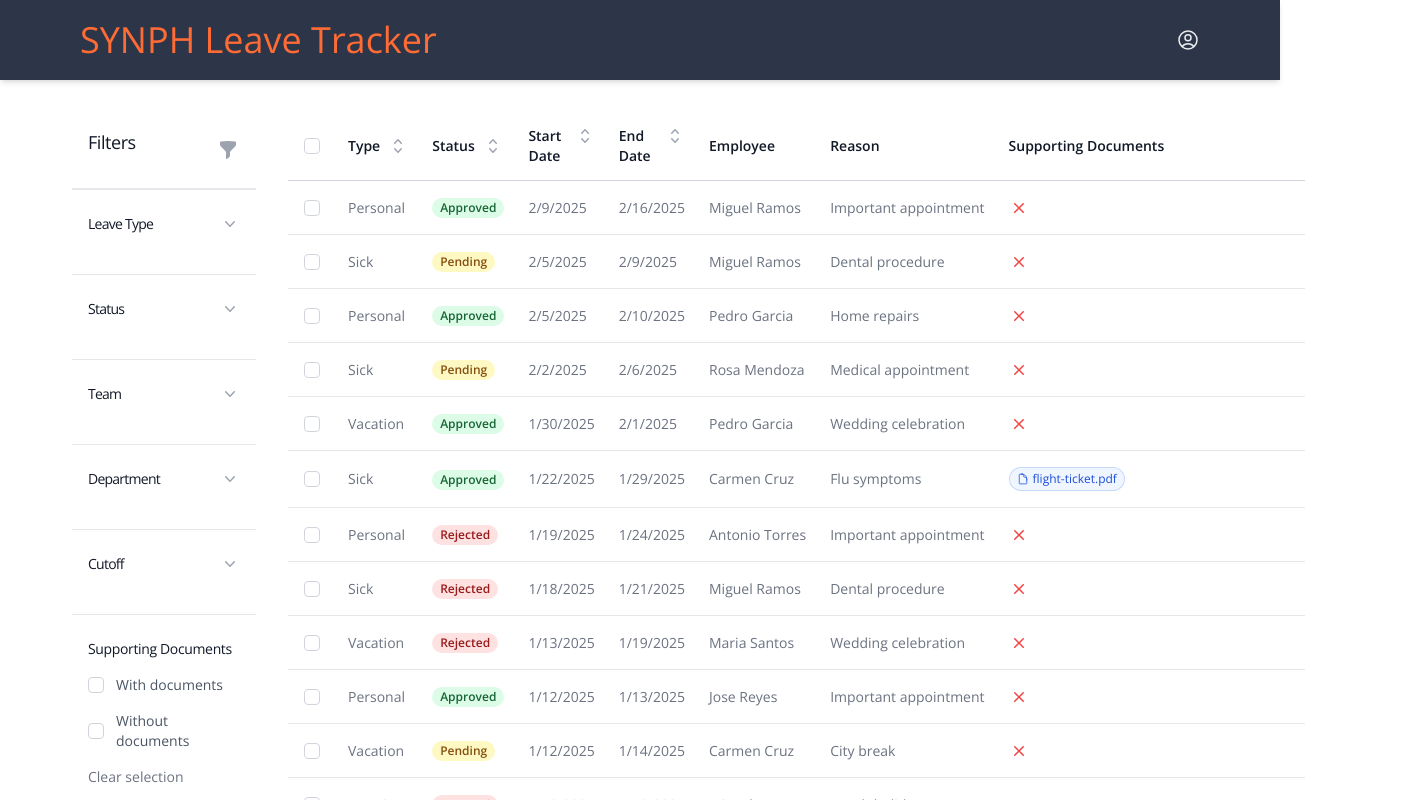
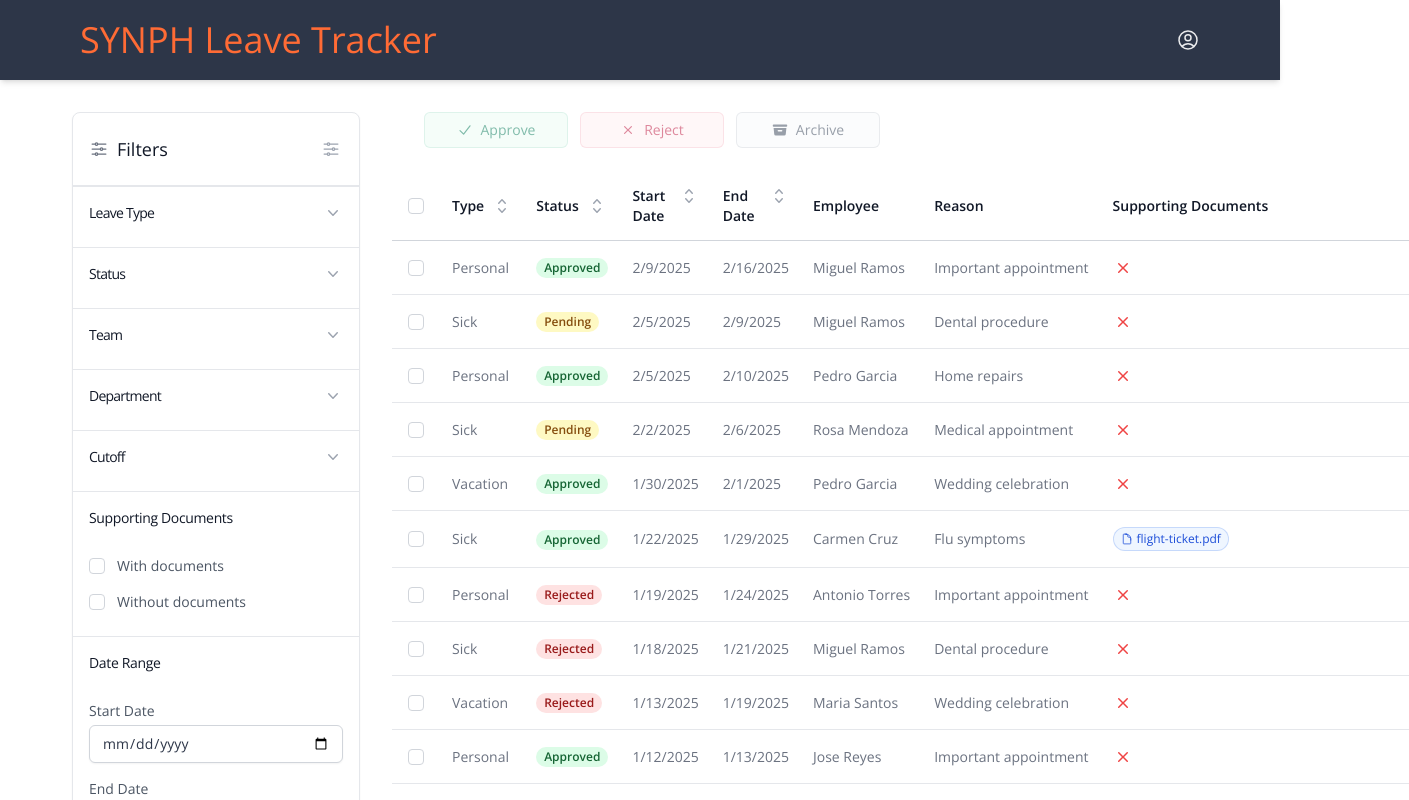
Before and after one commit to jeffreymoya/leave-tracker, a Next.js app in the folder apps/web/: page /admin in a window 1280 px wide. Shown: the top 800 px of the page, 1409 px wide, since content can reach past the window. Built offline with nearby package versions, Linux system fonts and the light colour scheme.

Commit message:
refactor: Enhance admin filters with multi-select and improved UI

```diff
--- a/apps/web/app/admin/_components/admin-filters.tsx
+++ b/apps/web/app/admin/_components/admin-filters.tsx
@@ -2,7 +2,7 @@
 
 import { Fragment, useState } from 'react'
 import { Dialog, Disclosure, Transition } from '@headlessui/react'
-import { XMarkIcon } from '@heroicons/react/24/outline'
+import { AdjustmentsHorizontalIcon, XMarkIcon } from '@heroicons/react/24/outline'
 import { ChevronDownIcon, FunnelIcon } from '@heroicons/react/20/solid'
 import type { LeaveType, LeaveStatus } from '@/types/leaves'
 
@@ -28,28 +28,87 @@ function classNames(...classes: string[]) {
   return classes.filter(Boolean).join(' ')
 }
 
+interface FilterState {
+  type: LeaveType[]
+  status: LeaveStatus[]
+  team: string[]
+  department: string[]
+  hasDocuments: boolean | undefined
+  cutoff: string[]
+  dateRange: {
+    start: string | undefined
+    end: string | undefined
+  }
+}
+
+interface FilterOption {
+  value: string
+  label: string
+  count?: number
+}
+
+interface FilterSection {
+  id: keyof FilterState
+  name: string
+  options: FilterOption[]
+}
+
 export function AdminFilters({ onFilterChange, typeCounts, statusCounts }: AdminFiltersProps) {
   const [mobileFiltersOpen, setMobileFiltersOpen] = useState(false)
-  const [filters, setFilters] = useState({
-    type: undefined as LeaveType | undefined,
-    status: undefined as LeaveStatus | undefined,
-    team: undefined as string | undefined,
-    department: undefined as string | undefined,
-    hasDocuments: undefined as boolean | undefined,
-    cutoff: undefined as string | undefined,
+  const [filters, setFilters] = useState<FilterState>({
+    type: [],
+    status: [],
+    team: [],
+    department: [],
+    hasDocuments: undefined,
+    cutoff: [],
     dateRange: {
-      start: undefined as string | undefined,
-      end: undefined as string | undefined
+      start: undefined,
+      end: undefined
     }
   })
 
-  const handleFilterChange = (key: string, value: any) => {
-    const newFilters = { ...filters, [key]: value }
-    setFilters(newFilters)
-    onFilterChange(newFilters)
+  const handleFilterChange = (key: keyof FilterState, value: any) => {
+    const newFilters = { ...filters }
+
+    if (key === 'hasDocuments' || key === 'dateRange') {
+      newFilters[key] = value
+    } else {
+      const values = newFilters[key]
+      const index = values.indexOf(value)
+      if (index > -1) {
+        values.splice(index, 1)
+      } else {
+        values.push(value)
+      }
     }
 
-  const filterSections = [
+    setFilters(newFilters)
+
+    // Convert to API format
+    const apiFilters: Partial<{
+      type?: LeaveType
+      status?: LeaveStatus
+      team?: string
+      department?: string
+      hasDocuments?: boolean
+      cutoff?: string
+      dateRange?: { start?: string; end?: string }
+    }> = {}
+
+    Object.entries(newFilters).forEach(([key, value]) => {
+      const k = key as keyof FilterState
+      if (Array.isArray(value) && value.length > 0) {
+        apiFilters[k] = value[0]
+      } else if (!Array.isArray(value)) {
+        apiFilters[k] = value
+      }
+    })
+
+    onFilterChange(apiFilters)
+  }
+
+  const filterSections: FilterSection[] = [
     {
       id: 'type',
       name: 'Leave Type',
@@ -94,30 +153,53 @@ export function AdminFilters({ onFilterChange, typeCounts, statusCounts }: Admin
     }
   ]
 
+  const clearFilter = (sectionId: keyof FilterState) => {
+    const newFilters = { ...filters }
+    if (sectionId === 'dateRange') {
+      newFilters.dateRange = { start: undefined, end: undefined }
+    } else if (sectionId === 'hasDocuments') {
+      newFilters.hasDocuments = undefined
+    } else {
+      newFilters[sectionId] = []
+    }
+    setFilters(newFilters)
+    onFilterChange({ ...newFilters, [sectionId]: undefined })
+  }
+
   return (
-    <div className="bg-white w-60">
+    <div className="bg-white w-72 rounded-lg shadow-sm border border-gray-200 shrink-0">
       <div>
         <div className="flex items-center justify-between p-4 border-b">
-          <h2 className="text-lg font-medium text-gray-900">Filters</h2>
+          <div className="flex items-center gap-2">
+            <AdjustmentsHorizontalIcon className="h-5 w-5 text-gray-500" aria-hidden="true" />
+            <span className="text-lg font-medium text-gray-900">Filters</span>
+          </div>
           <button
             type="button"
             className="-mr-2 flex h-10 w-10 items-center justify-center rounded-md bg-white p-2 text-gray-400 hover:bg-gray-50"
             onClick={() => setMobileFiltersOpen(true)}
           >
             <span className="sr-only">Open filters</span>
-            <FunnelIcon className="h-5 w-5" aria-hidden="true" />
+            <AdjustmentsHorizontalIcon className="h-5 w-5" aria-hidden="true" />
           </button>
         </div>
 
         <form className="hidden lg:block">
-          <div className="space-y-4 divide-y divide-gray-200">
+          <div className="space-y-2 divide-y divide-gray-200">
             {filterSections.map((section) => (
-              <Disclosure as="div" key={section.id} className="border-t border-gray-200 px-4 py-6">
+              <Disclosure as="div" key={section.id} className="border-t border-gray-200 px-4 py-4">
                 {({ open }) => (
                   <>
                     <h3 className="-mx-2 -my-3 flow-root">
                       <Disclosure.Button className="flex w-full items-center justify-between bg-white px-2 py-3 text-gray-400 hover:text-gray-500">
+                        <div className="flex items-center gap-2">
                           <span className="text-sm font-medium text-gray-900">{section.name}</span>
+                          {filters[section.id]?.length > 0 && (
+                            <span className="inline-flex items-center rounded-full bg-blue-50 px-2 py-1 text-xs font-medium text-blue-700 ring-1 ring-inset ring-blue-600/20">
+                              {filters[section.id].length} selected
+                            </span>
+                          )}
+                        </div>
                         <span className="ml-6 flex items-center">
                           <ChevronDownIcon
                             className={classNames(open ? '-rotate-180' : 'rotate-0', 'h-5 w-5 transform')}
@@ -135,29 +217,32 @@ export function AdminFilters({ onFilterChange, typeCounts, statusCounts }: Admin
                                 id={`filter-${section.id}-${optionIdx}`}
                                 name={`${section.id}[]`}
                                 defaultValue={option.value}
-                                type="radio"
-                                checked={filters[section.id as keyof typeof filters] === option.value}
+                                type="checkbox"
+                                checked={filters[section.id]?.includes(option.value)}
                                 onChange={() => handleFilterChange(section.id, option.value)}
-                                className="h-4 w-4 rounded border-gray-300 text-[var(--accent)] focus:ring-[var(--accent)]"
+                                className="h-4 w-4 rounded border-gray-300 text-blue-600 focus:ring-blue-600"
                               />
                               <label
                                 htmlFor={`filter-${section.id}-${optionIdx}`}
-                                className="ml-3 text-sm text-gray-600"
+                                className="ml-3 text-sm text-gray-600 hover:text-gray-900"
                               >
                                 {option.label}
                               </label>
                             </div>
                             {'count' in option && (
-                              <span className="ml-2 text-xs text-gray-500">{option.count}</span>
+                              <span className="inline-flex items-center rounded-full bg-gray-50 px-2 py-1 text-xs font-medium text-gray-600 ring-1 ring-inset ring-gray-500/10">
+                                {option.count}
+                              </span>
                             )}
                           </div>
                         ))}
-                        {section.id === 'type' && (
+                        {filters[section.id]?.length > 0 && (
                           <button
                             type="button"
-                            className="text-sm text-gray-500 hover:text-gray-700 mt-2"
-                            onClick={() => handleFilterChange('type', undefined)}
+                            onClick={() => clearFilter(section.id)}
+                            className="mt-4 flex items-center gap-1 text-sm text-blue-600 hover:text-blue-700"
                           >
+                            <XMarkIcon className="h-4 w-4" />
                             Clear selection
                           </button>
                         )}
@@ -168,9 +253,16 @@ export function AdminFilters({ onFilterChange, typeCounts, statusCounts }: Admin
               </Disclosure>
             ))}
 
-            <div className="border-t border-gray-200 px-4 py-6">
-              <h3 className="text-sm font-medium text-gray-900 mb-4">Supporting Documents</h3>
-              <div className="space-y-4">
+            <div className="border-t border-gray-200 px-4 py-4">
+              <div className="flex items-center justify-between">
+                <h3 className="text-sm font-medium text-gray-900">Supporting Documents</h3>
+                {filters.hasDocuments !== undefined && (
+                  <span className="inline-flex items-center rounded-full bg-blue-50 px-2 py-1 text-xs font-medium text-blue-700 ring-1 ring-inset ring-blue-600/20">
+                    Active
+                  </span>
+                )}
+              </div>
+              <div className="mt-4 space-y-4">
                 <div className="flex items-center">
                   <input
                     id="has-documents"
@@ -178,9 +270,9 @@ export function AdminFilters({ onFilterChange, typeCounts, statusCounts }: Admin
                     type="radio"
                     checked={filters.hasDocuments === true}
                     onChange={() => handleFilterChange('hasDocuments', true)}
-                    className="h-4 w-4 rounded border-gray-300 text-[var(--accent)] focus:ring-[var(--accent)]"
+                    className="h-4 w-4 rounded border-gray-300 text-blue-600 focus:ring-blue-600"
                   />
-                  <label htmlFor="has-documents" className="ml-3 text-sm text-gray-600">
+                  <label htmlFor="has-documents" className="ml-3 text-sm text-gray-600 hover:text-gray-900">
                     With documents
                   </label>
                 </div>
@@ -191,25 +283,35 @@ export function AdminFilters({ onFilterChange, typeCounts, statusCounts }: Admin
                     type="radio"
                     checked={filters.hasDocuments === false}
                     onChange={() => handleFilterChange('hasDocuments', false)}
-                    className="h-4 w-4 rounded border-gray-300 text-[var(--accent)] focus:ring-[var(--accent)]"
+                    className="h-4 w-4 rounded border-gray-300 text-blue-600 focus:ring-blue-600"
                   />
-                  <label htmlFor="no-documents" className="ml-3 text-sm text-gray-600">
+                  <label htmlFor="no-documents" className="ml-3 text-sm text-gray-600 hover:text-gray-900">
                     Without documents
                   </label>
                 </div>
+                {filters.hasDocuments !== undefined && (
                   <button
                     type="button"
-                  className="text-sm text-gray-500 hover:text-gray-700"
-                  onClick={() => handleFilterChange('hasDocuments', undefined)}
+                    onClick={() => clearFilter('hasDocuments')}
+                    className="flex items-center gap-1 text-sm text-blue-600 hover:text-blue-700"
                   >
+                    <XMarkIcon className="h-4 w-4" />
                     Clear selection
                   </button>
+                )}
               </div>
             </div>
 
-            <div className="border-t border-gray-200 px-4 py-6">
-              <h3 className="text-sm font-medium text-gray-900 mb-4">Date Range</h3>
-              <div className="space-y-4">
+            <div className="border-t border-gray-200 px-4 py-4">
+              <div className="flex items-center justify-between">
+                <h3 className="text-sm font-medium text-gray-900">Date Range</h3>
+                {(filters.dateRange.start || filters.dateRange.end) && (
+                  <span className="inline-flex items-center rounded-full bg-blue-50 px-2 py-1 text-xs font-medium text-blue-700 ring-1 ring-inset ring-blue-600/20">
+                    Active
+                  </span>
+                )}
+              </div>
+              <div className="mt-4 space-y-4">
                 <div>
                   <label htmlFor="start-date" className="block text-sm text-gray-600 mb-1">
                     Start Date
@@ -224,7 +326,7 @@ export function AdminFilters({ onFilterChange, typeCounts, statusCounts }: Admin
                         start: e.target.value || undefined
                       })
                     }
-                    className="block w-full rounded-md border-gray-300 shadow-sm focus:border-[var(--accent)] focus:ring-[var(--accent)] sm:text-sm"
+                    className="block w-full rounded-md border-gray-300 shadow-sm focus:border-blue-600 focus:ring-blue-600 sm:text-sm"
                   />
                 </div>
                 <div>
@@ -241,18 +343,19 @@ export function AdminFilters({ onFilterChange, typeCounts, statusCounts }: Admin
                         end: e.target.value || undefined
                       })
                     }
-                    className="block w-full rounded-md border-gray-300 shadow-sm focus:border-[var(--accent)] focus:ring-[var(--accent)] sm:text-sm"
+                    className="block w-full rounded-md border-gray-300 shadow-sm focus:border-blue-600 focus:ring-blue-600 sm:text-sm"
                   />
                 </div>
+                {(filters.dateRange.start || filters.dateRange.end) && (
                   <button
                     type="button"
-                  className="text-sm text-gray-500 hover:text-gray-700"
-                  onClick={() =>
-                    handleFilterChange('dateRange', { start: undefined, end: undefined })
-                  }
+                    onClick={() => clearFilter('dateRange')}
+                    className="flex items-center gap-1 text-sm text-blue-600 hover:text-blue-700"
                   >
+                    <XMarkIcon className="h-4 w-4" />
                     Clear dates
                   </button>
+                )}
               </div>
             </div>
           </div>
@@ -328,7 +431,7 @@ export function AdminFilters({ onFilterChange, typeCounts, statusCounts }: Admin
                                         name={`${section.id}[]`}
                                         defaultValue={option.value}
                                         type="radio"
-                                        checked={filters[section.id as keyof typeof filters] === option.value}
+                                        checked={filters[section.id]?.includes(option.value)}
                                         onChange={() => handleFilterChange(section.id, option.value)}
                                         className="h-4 w-4 rounded border-gray-300 text-[var(--accent)] focus:ring-[var(--accent)]"
                                       />
--- a/apps/web/app/admin/_components/admin-leave-list.tsx
+++ b/apps/web/app/admin/_components/admin-leave-list.tsx
@@ -1,7 +1,7 @@
 'use client'
 
 import { useState } from 'react'
-import { CheckIcon, ChevronUpDownIcon, XMarkIcon } from '@heroicons/react/20/solid'
+import { CheckIcon, ChevronUpDownIcon, XMarkIcon, ArchiveBoxIcon } from '@heroicons/react/20/solid'
 import { DocumentIcon } from '@heroicons/react/24/outline'
 import type { Leave } from '@/types/leaves'
 
@@ -74,28 +74,32 @@ export function AdminLeaveList({ data }: AdminLeaveListProps) {
 
   return (
     <div className="px-4 sm:px-6 lg:px-8">
-      {selectedLeaves.size > 0 && (
-        <div className="mb-4 flex gap-2">
+      <div id="action-buttons" className="mb-6 flex gap-3">
         <button
           type="button"
-            className="rounded-md bg-green-600 px-3 py-2 text-sm font-semibold text-white shadow-sm hover:bg-green-500"
+          className="w-36 inline-flex items-center justify-center gap-2 rounded-md bg-emerald-50 px-3 py-2 text-sm font-medium text-emerald-700 ring-1 ring-inset ring-emerald-600/20 hover:bg-emerald-100 hover:text-emerald-800 transition-colors disabled:opacity-50 disabled:cursor-not-allowed disabled:hover:bg-emerald-50 disabled:hover:text-emerald-700"
+          disabled={selectedLeaves.size === 0}
         >
-            Approve Selected
+          <CheckIcon className="h-4 w-4" />
+          Approve
         </button>
         <button
           type="button"
-            className="rounded-md bg-red-600 px-3 py-2 text-sm font-semibold text-white shadow-sm hover:bg-red-500"
+          className="w-36 inline-flex items-center justify-center gap-2 rounded-md bg-rose-50 px-3 py-2 text-sm font-medium text-rose-700 ring-1 ring-inset ring-rose-600/20 hover:bg-rose-100 hover:text-rose-800 transition-colors disabled:opacity-50 disabled:cursor-not-allowed disabled:hover:bg-rose-50 disabled:hover:text-rose-700"
+          disabled={selectedLeaves.size === 0}
         >
-            Reject Selected
+          <XMarkIcon className="h-4 w-4" />
+          Reject
         </button>
         <button
           type="button"
-            className="rounded-md bg-gray-600 px-3 py-2 text-sm font-semibold text-white shadow-sm hover:bg-gray-500"
+          className="w-36 inline-flex items-center justify-center gap-2 rounded-md bg-slate-50 px-3 py-2 text-sm font-medium text-slate-700 ring-1 ring-inset ring-slate-600/20 hover:bg-slate-100 hover:text-slate-800 transition-colors disabled:opacity-50 disabled:cursor-not-allowed disabled:hover:bg-slate-50 disabled:hover:text-slate-700"
+          disabled={selectedLeaves.size === 0}
         >
-            Archive Selected
+          <ArchiveBoxIcon className="h-4 w-4" />
+          Archive
         </button>
       </div>
-      )}
       <div className="flow-root">
         <div className="-mx-4 -my-2 overflow-x-auto sm:-mx-6 lg:-mx-8">
           <div className="inline-block min-w-full py-2 align-middle">
```
Lines whose indentation alone changed are shown as unchanged.
